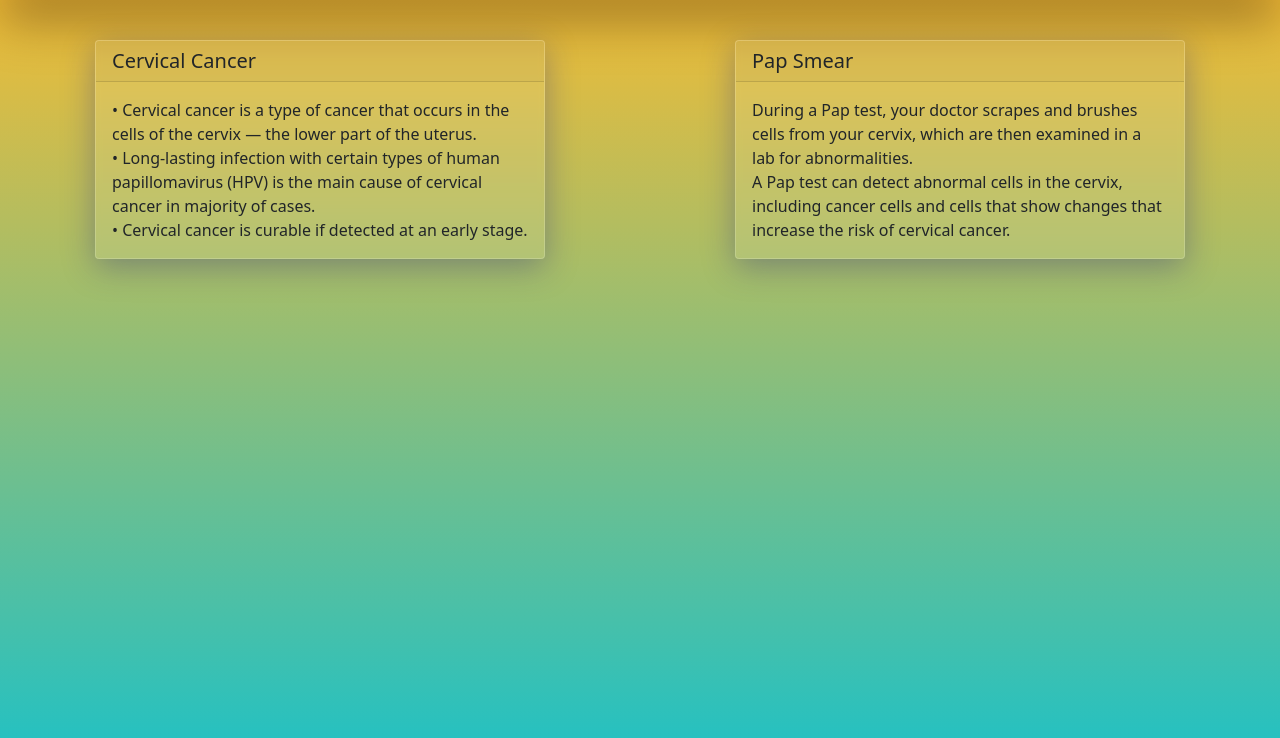
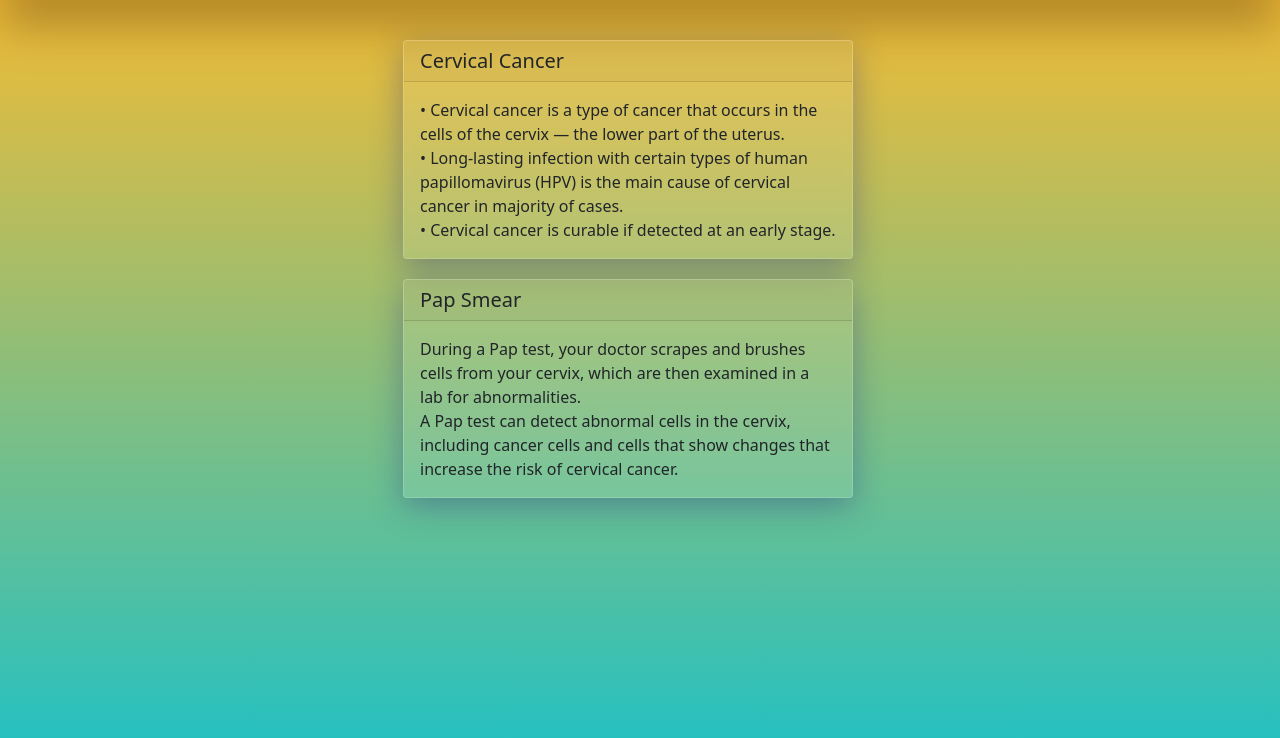
Before and after one commit to kuromadara/cervical_classifier_webapp, a Django app: template templates/login.html in a window 1280 px wide. Shown: the part 45-783 px from the top of the page. Run offline with Django 3.2, Linux system fonts and the light colour scheme; the template is opened without the code that fills it, so the values that code supplies are empty.

Commit message:
minor change

```diff
--- a/templates/login.html
+++ b/templates/login.html
@@ -76,7 +76,7 @@
                 </script>
 
 
-                <div class="col">
+                <div class="row">
                     <div class="card h-100">
                         <h5 class="card-header">Cervical Cancer</h5>
                             <div class="card-body">
@@ -87,7 +87,7 @@
                     </div>
                 </div>
 
-                <div class="col">
+                <div class="row">
                     <div class="card h-100">
                         <h5 class="card-header">Pap Smear</h5>
                             <div class="card-body">
```
